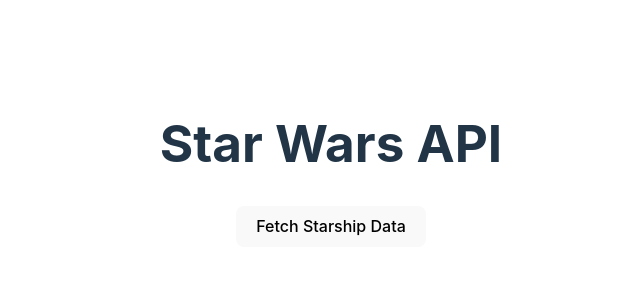
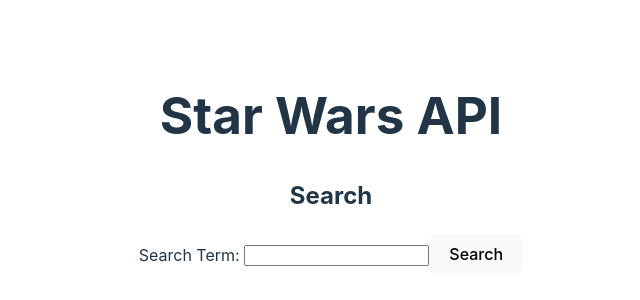
Before and after one commit to caojohnny91/fetching-data-in-react-lab, a React (Vite) app: page / in a window 1280 px wide. Shown: the part 236-536 px from the top of the page, without its empty margins (309-949 px from the left). Built offline with nearby package versions, Linux system fonts and the light colour scheme.

Commit message:
fetch data function set up with data

```diff
--- a/src/App.jsx
+++ b/src/App.jsx
@@ -1,17 +1,23 @@
 import { useEffect, useState } from "react";
 import "./App.css";
 import * as starshipService from "./services/starshipService";
-// import StarshipSearch from "./components/StarshipSearch";
+import StarshipSearch from "./components/StarshipSearch";
 // import StarshipList from "./components/StarshipList";
 
 function App() {
-
   const [starships, setStarships] = useState([]);
 
-  const fetchData = async () =>{
-    const data = await starshipService.starshipSearch(12)
-    console.log("Data:", data);
-  }
+  const fetchData = async (starship) => {
+    const data = await starshipService.starshipSearch(starship);
+    const newStarshipState = {
+      class: data.starship_class,
+      manufacturer: data.manufacturer,
+      model: data.model,
+    };
+    setStarships(newStarshipState);
+  };
+
+  console.log("State:", starships);
 
   // useEffect(() => {
 
@@ -20,7 +26,7 @@
   return (
     <>
       <h1>Star Wars API</h1>
-      <button onClick={fetchData}>Fetch Starship Data</button>
+      <StarshipSearch fetchData={fetchData} />
     </>
   );
 }
--- a/src/components/StarshipSearch.jsx
+++ b/src/components/StarshipSearch.jsx
@@ -5,6 +5,7 @@
 
   const handleSubmit = (event) => {
     event.preventDefault();
+    props.fetchData(starship);
     setStarship("");
   };
 
```
